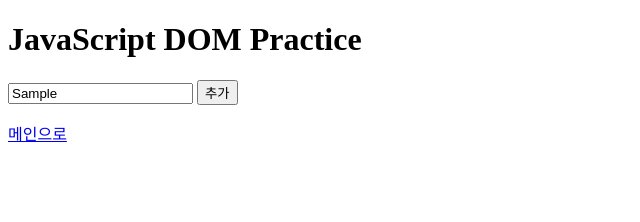
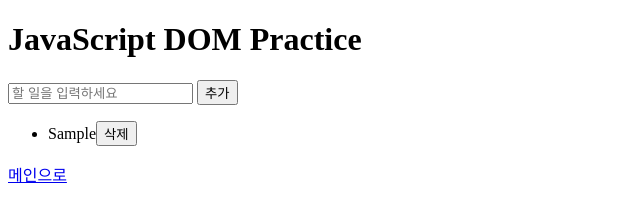
Before and after one commit to donkeyears0402-star/2026-oss-assign05, a plain HTML site: page js_dynamic.html in a window 1280 px wide. Both pictures are taken after typing "Sample" into the empty fields and a click on the button "추가". Shown: the whole page, without its empty margins (0-640 px from the left). Drawn offline with Linux system fonts and the light colour scheme.

Commit message:
Implement add and delete item

```diff
--- a/js_dynamic.html
+++ b/js_dynamic.html
@@ -13,5 +13,38 @@
   <ul id="todoList"></ul>
 
   <a href="index.html">메인으로</a>
+
+  <script>
+    window.onload = function () {
+      const input = document.getElementById("todoInput");
+      const addBtn = document.querySelector("#addBtn");
+      const list = document.getElementById("todoList");
+
+      addBtn.addEventListener("click", function () {
+        // 입력칸이 비어 있으면 추가하지 않음
+        if (input.value === "") {
+          alert("할 일을 입력하세요.");
+          return;
+        }
+
+        // li 만들기
+        const li = document.createElement("li");
+        li.innerText = input.value;
+
+        // 삭제 버튼 만들기
+        const delBtn = document.createElement("button");
+        delBtn.innerText = "삭제";
+        delBtn.addEventListener("click", function () {
+          li.remove();
+        });
+
+        li.appendChild(delBtn);
+        list.appendChild(li);
+
+        // 입력칸 비우기
+        input.value = "";
+      });
+    };
+  </script>
 </body>
 </html>
```
